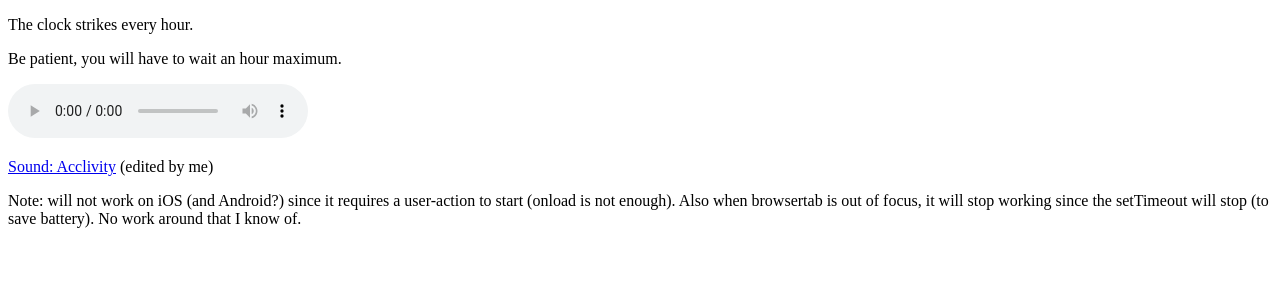
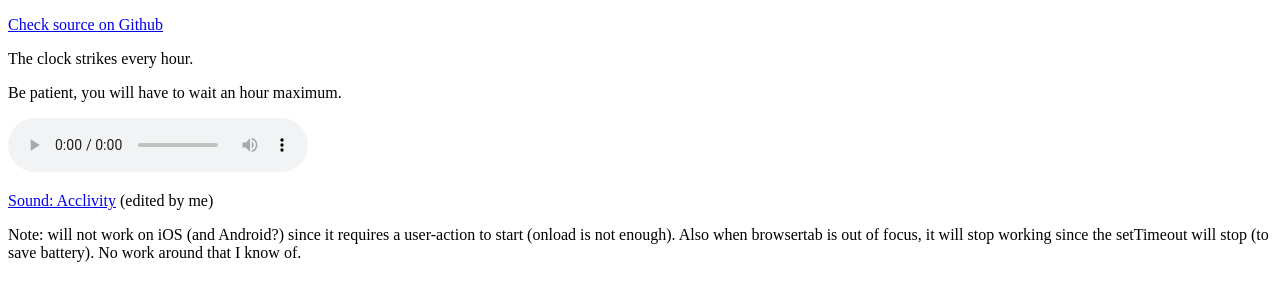
Before and after one commit to kordwarshuis/korClock, a plain HTML site: page index.html in a window 1280 px wide. Drawn offline with Linux system fonts and the light colour scheme.

Commit message:
added link to github source

```diff
--- a/index.html
+++ b/index.html
@@ -6,6 +6,7 @@
     <title>korClock demo</title>
 </head>
 <body>
+<p><a href="https://github.com/kordwarshuis/korClock">Check source on Github</a></p>
 <p>The clock strikes every hour.</p>
 <p>Be patient, you will have to wait an hour maximum.</p>
 <audio preload="auto" controls>
```
